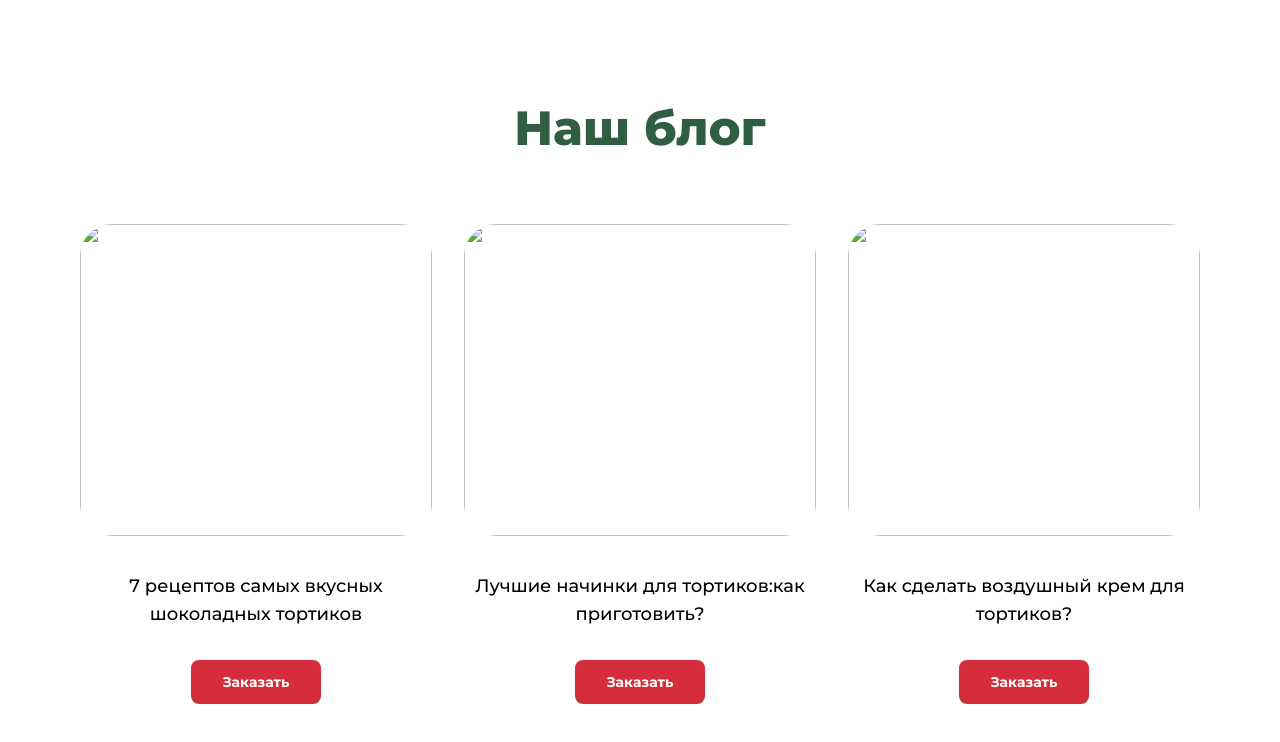
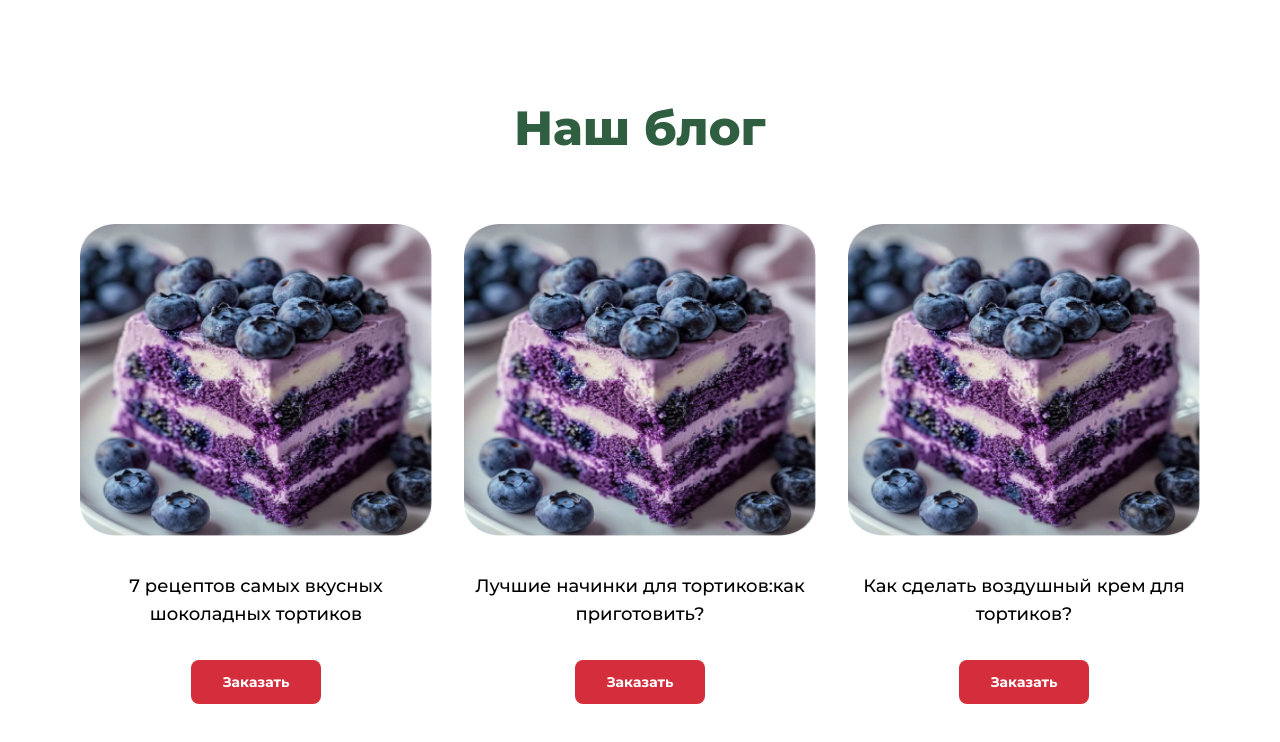
Before and after one commit to Egor228321/CAKENICE, a plain HTML site: page cake/index.html in a window 1280 px wide. Shown: the part 5638-6380 px from the top of the page. Drawn offline with nearby package versions, Linux system fonts and the light colour scheme; files that its build step writes are made by us from their sources; the site is published under a folder, as on GitHub Pages, so addresses that start at the root find nothing.

Commit message:
Update index.html

```diff
--- a/cake/index.html
+++ b/cake/index.html
@@ -212,17 +212,17 @@
             <div class="blog">Наш блог</div>
             <div class="main_blog">
                 <div>
-                    <img class="chokolad" src="/img/maffshock.jpg">
+                    <img class="chokolad" src="img/maffshock.jpg">
                     <p class="blog_text">7 рецептов самых вкусных шоколадных тортиков</p>
                     <input class="btn-call2" type="button" value="Заказать">
                 </div>
                 <div>
-                    <img class="chokolad" src="/img/maffshock.jpg">
+                    <img class="chokolad" src="img/maffshock.jpg">
                     <p class="blog_text">Лучшие начинки для тортиков:как приготовить?</p>
                     <input class="btn-call2" type="button" value="Заказать">
                 </div>
                 <div>
-                    <img class="chokolad" src="/img/maffshock.jpg">
+                    <img class="chokolad" src="img/maffshock.jpg">
                     <p class="blog_text">Как сделать воздушный крем для тортиков?</p>
                     <input class="btn-call2" type="button" value="Заказать">
                 </div>
@@ -291,4 +291,5 @@
     </div>
 </body>
 
+
 </html>
```
